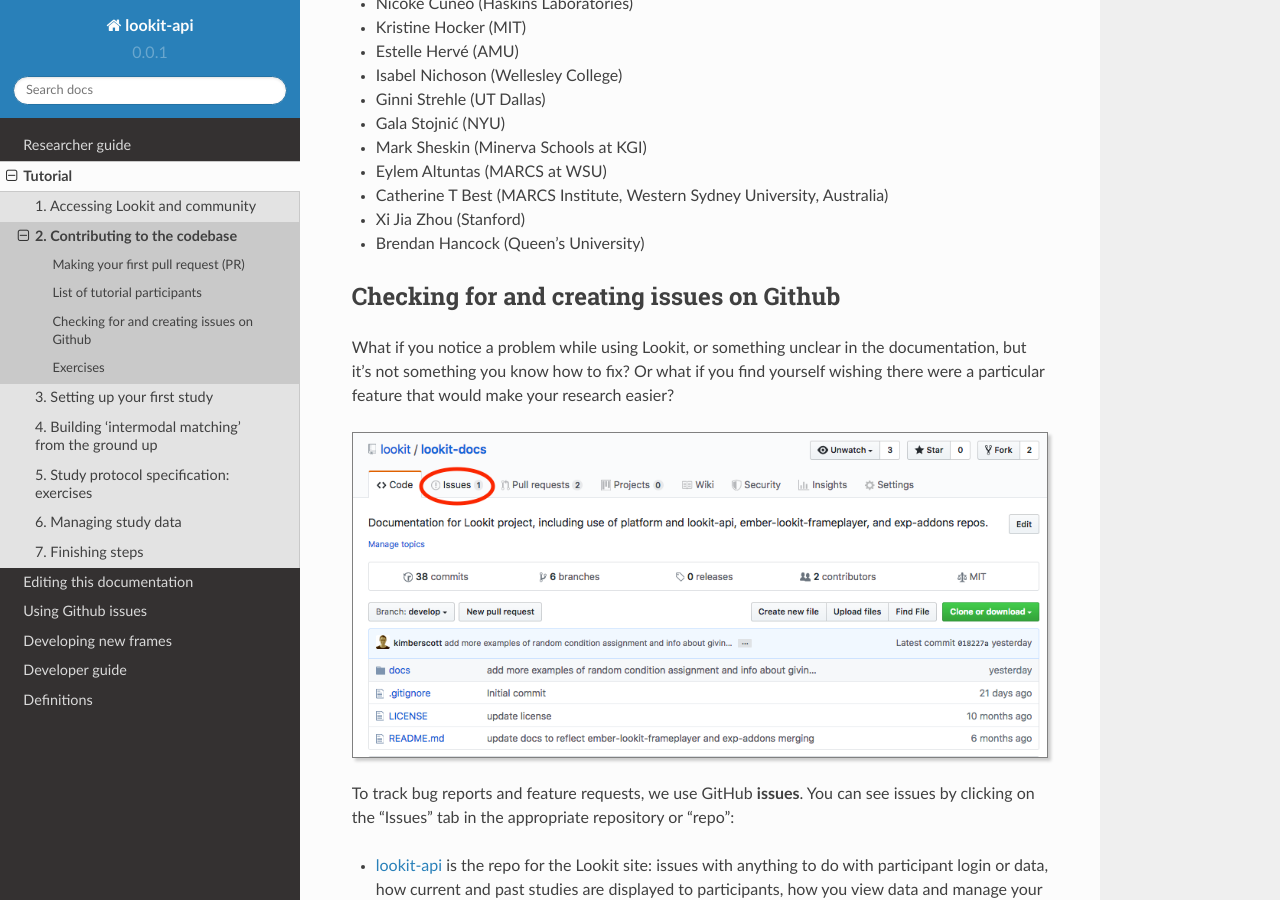
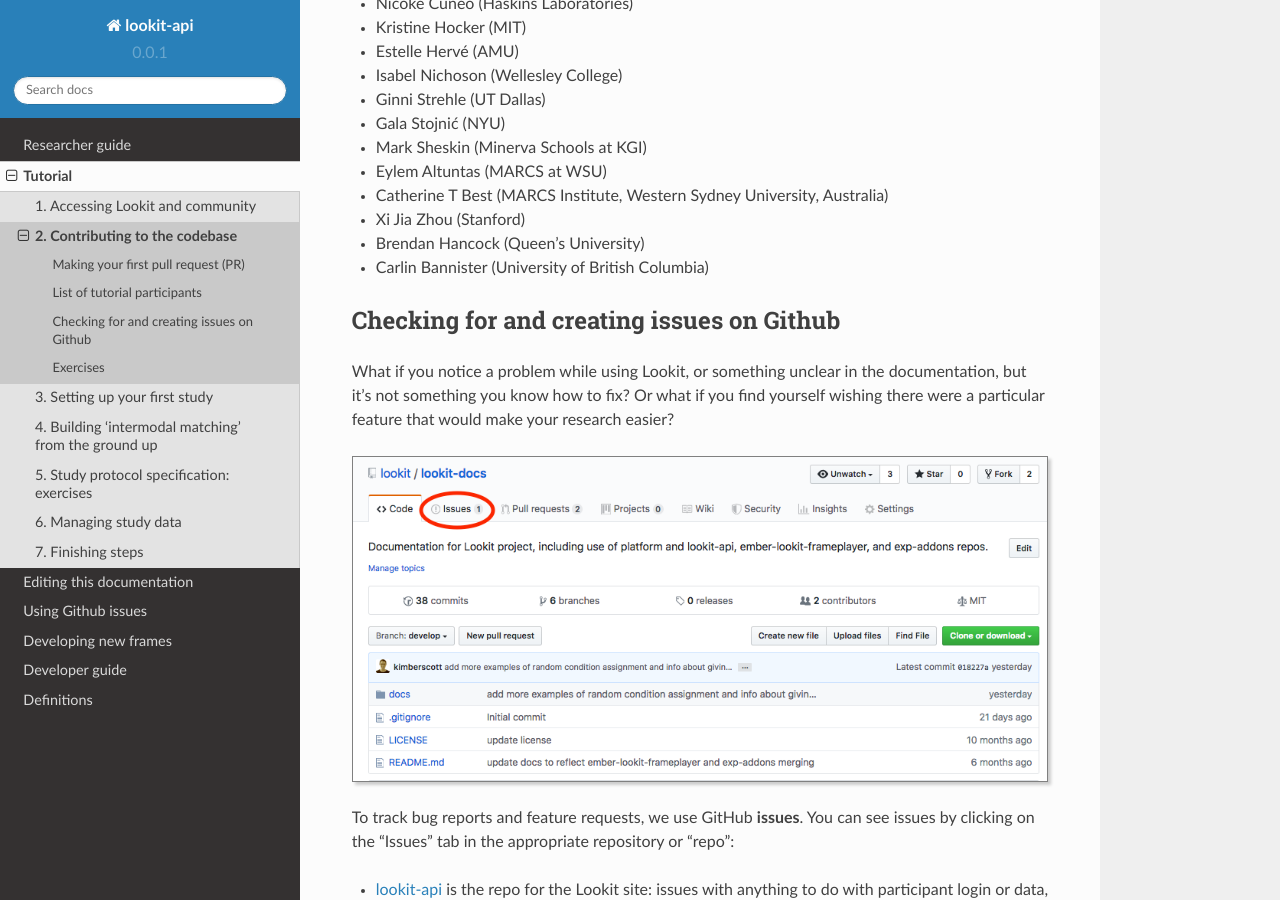
Before and after one commit to lookit/lookit-docs, a Sphinx documentation site: the page built from docs/source/tutorial-contributing.rst, in a window 1280 px wide and 900 px high, scrolled down 5305 px. Built offline with Sphinx 7.4.7 and the Read the Docs theme 2.0.0, drawn with Linux system fonts in a browser that asks for light colours.

Commit message:
Update tutorial-contributing.rst
Added myself to the list of tutorial participants.

```diff
--- a/docs/source/tutorial-contributing.rst
+++ b/docs/source/tutorial-contributing.rst
@@ -129,6 +129,7 @@
 - Catherine T Best (MARCS Institute, Western Sydney University, Australia)
 - Xi Jia Zhou (Stanford)
 - Brendan Hancock (Queen's University)
+- Carlin Bannister (University of British Columbia)
 
 .. _Github issues overview:
 
```
